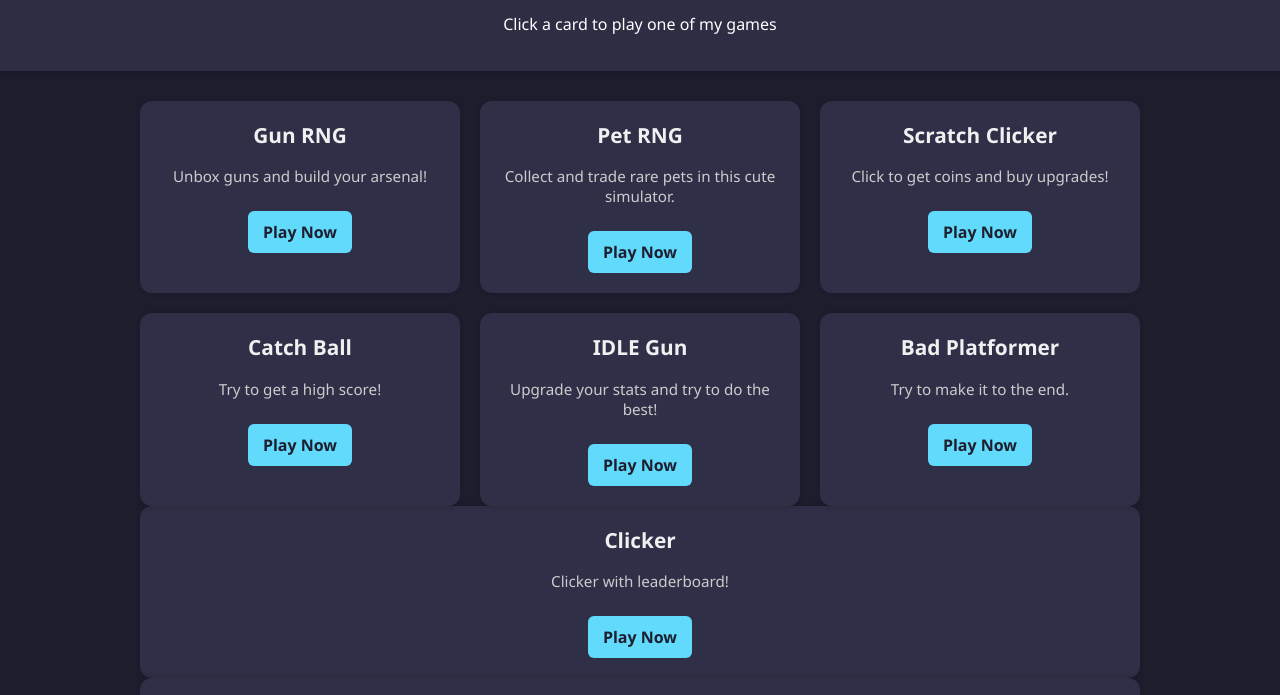
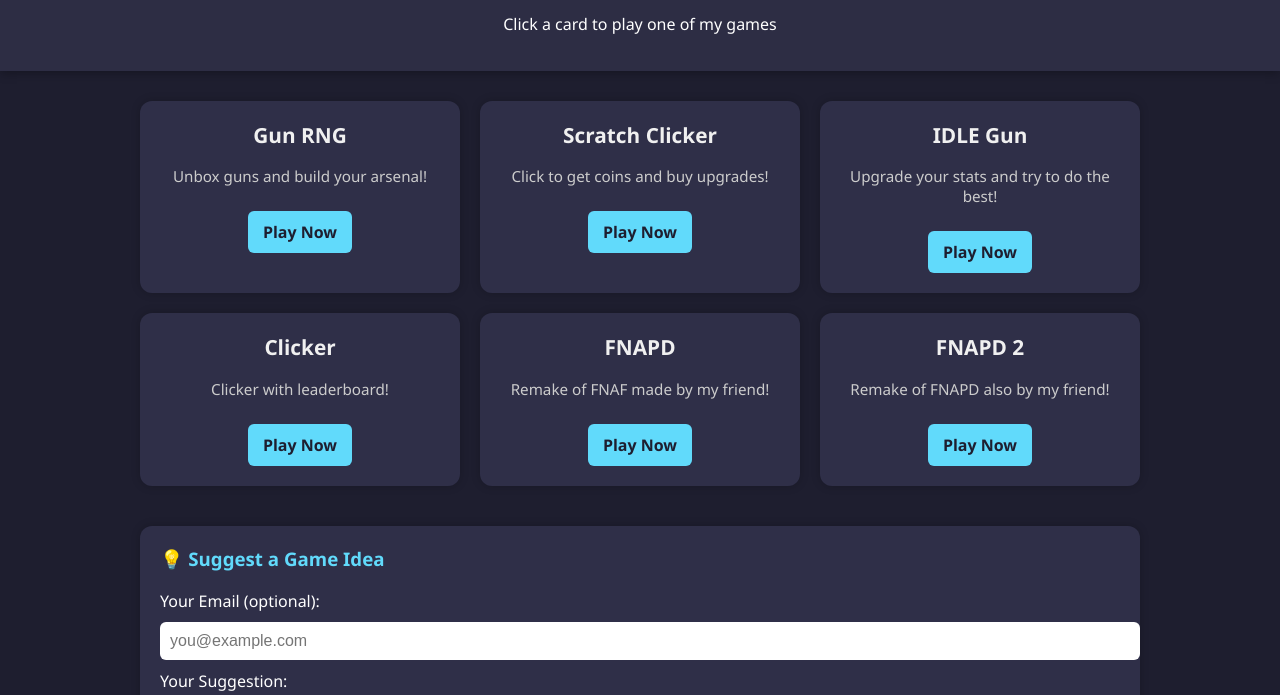
Before and after one commit to 01violet/classroom, a plain HTML site: page index.html in a window 1280 px wide. Shown: the part 66-761 px from the top of the page. Drawn offline with Linux system fonts and the light colour scheme.

Commit message:
Update index.html

```diff
--- a/index.html
+++ b/index.html
@@ -122,55 +122,33 @@
 
       <!-- Game 2 -->
       <div class="game-card">
-        <h2>Pet RNG</h2>
-        <p>Collect and trade rare pets in this cute simulator.</p>
-        <a href="https://01violet.github.io/petrng/" target="_blank">Play Now</a>
-      </div>
-
-      <!-- Game 3 -->
-      <div class="game-card">
         <h2>Scratch Clicker</h2>
         <p>Click to get coins and buy upgrades!</p>
         <a href="https://01violet.github.io/scratchclicker/" target="_blank">Play Now</a>
       </div>
 
-      <!-- Game 4 -->
-      <div class="game-card">
-        <h2>Catch Ball</h2>
-        <p>Try to get a high score!</p>
-        <a href="https://01violet.github.io/catchball/" target="_blank">Play Now</a>
-      </div>
-
-      <!-- Game 5 -->
+      <!-- Game 3 -->
       <div class="game-card">
         <h2>IDLE Gun</h2>
         <p>Upgrade your stats and try to do the best!</p>
         <a href="https://01violet.github.io/idlegun/" target="_blank">Play Now</a>
       </div>
 
-      <!-- Game 6 -->
-      <div class="game-card">
-        <h2>Bad Platformer</h2>
-        <p>Try to make it to the end.</p>
-        <a href="https://01violet.github.io/Platformer-bad-/" target="_blank">Play Now</a>
-      </div>
-    </div>
-
-    <!-- Game 7 -->
+      <!-- Game 4 -->
       <div class="game-card">
         <h2>Clicker</h2>
         <p>Clicker with leaderboard!</p>
         <a href="https://01violet.github.io/Clicker/" target="_blank">Play Now</a>
       </div>
 
-      <!-- Game 8 -->
+      <!-- Game 5 -->
       <div class="game-card">
         <h2>FNAPD</h2>
         <p>Remake of FNAF made by my friend!</p>
         <a href="https://01violet.github.io/FNAPD/" target="_blank">Play Now</a>
       </div>
 
-      <!-- Game 9 -->
+      <!-- Game 6 -->
       <div class="game-card">
         <h2>FNAPD 2</h2>
         <p>Remake of FNAPD also by my friend!</p>
```
